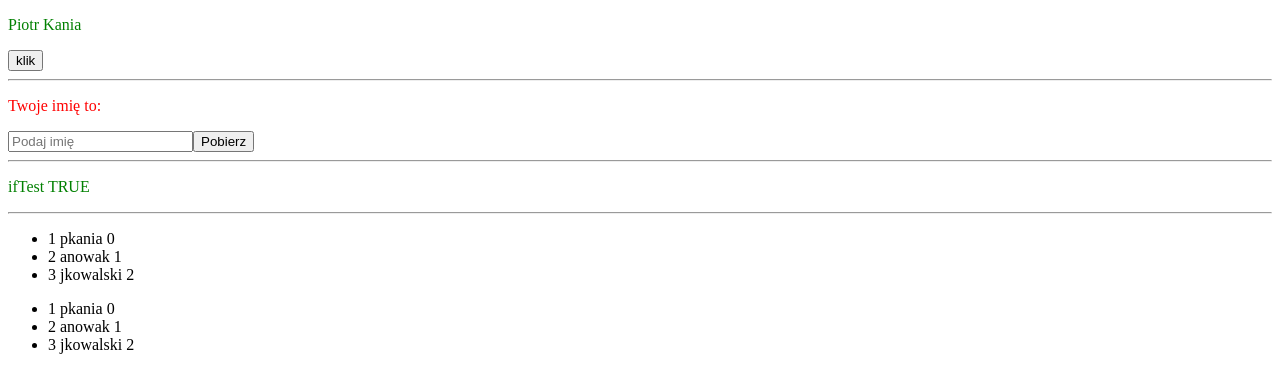
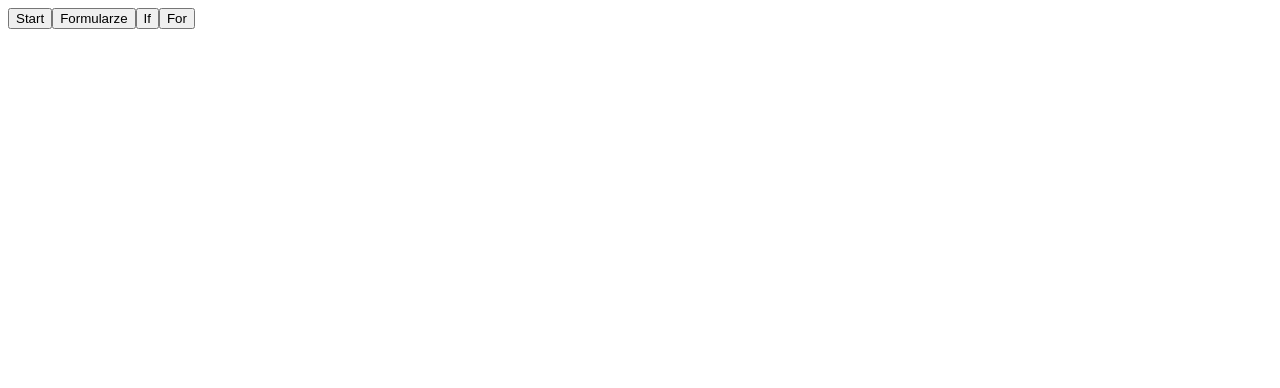
Before and after one commit to trenerit/7_Angular_05_11_2026, an Angular app: page /start in a window 1280 px wide. Before the commit this address led to /. Shown: the top 388 px of the page. Built offline with nearby package versions, Linux system fonts and the light colour scheme.

Commit message:
feat: implement routing and create AppStart component with navigation buttons

```diff
--- /dev/null
+++ b/src/app/app-start/app-start.html
@@ -0,0 +1,4 @@
+<button [routerLink]="['/start']">Start</button>
+<button [routerLink]="['/formularze']">Formularze</button>
+<button [routerLink]="['/if']">If</button>
+<button [routerLink]="['/for']">For</button>
--- /dev/null
+++ b/src/app/app-start/app-start.ts
@@ -0,0 +1,12 @@
+import { Component } from '@angular/core';
+import { Router, RouterLink } from '@angular/router';
+
+@Component({
+  selector: 'app-app-start',
+  imports: [RouterLink],
+  templateUrl: './app-start.html',
+  styleUrl: './app-start.scss',
+})
+export class AppStart {
+
+}
--- a/src/app/app.html
+++ b/src/app/app.html
@@ -1,8 +1 @@
-<p>{{imie}} {{nazwisko}}</p>
-<button (click)="clickBtn()">klik</button>
-<hr>
-<app-formularze></app-formularze>
-<hr>
-<app-if></app-if>
-<hr>
-<app-for></app-for>
+<router-outlet></router-outlet>
--- a/src/app/app.routes.ts
+++ b/src/app/app.routes.ts
@@ -1,3 +1,13 @@
 import { Routes } from '@angular/router';
+import { AppStart } from './app-start/app-start';
+import { Formularze } from './formularze/formularze';
+import { If } from './if/if';
+import { For } from './for/for';
 
-export const routes: Routes = [];
+export const routes: Routes = [
+    {path: '', pathMatch: 'full', redirectTo: 'start'},
+    {path: 'start', component: AppStart},
+    {path: 'formularze', component: Formularze},
+    {path: 'if', component: If},
+    {path: 'for', component: For},
+];
```
Also changed, not shown: src/app/app-start/app-start.scss (added).
